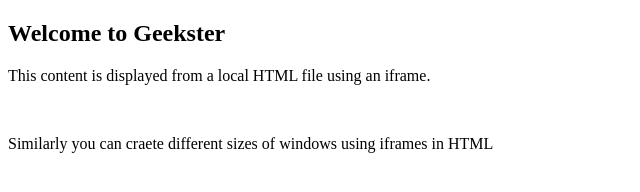
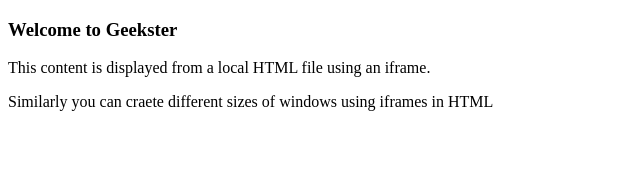
Before and after one commit to gkusumbe7/projectwithiframe.github.io, a plain HTML site: page localProject.html in a window 1280 px wide. Shown: the whole page, without its empty margins (0-640 px from the left). Drawn offline with Linux system fonts and the light colour scheme.

Commit message:
added code

```diff
--- a/localProject.html
+++ b/localProject.html
@@ -6,9 +6,8 @@
     <title>Document</title>
 </head>
 <body>
-    <h2>Welcome to Geekster</h2>
+    <h3>Welcome to Geekster</h3>
     <p>This content is displayed from a local HTML file using an iframe.</p>
-    <br>
     <p>Similarly you can craete different sizes of windows using iframes in HTML</p>
 </body>
 </html>
```
Also changed, not shown: index.html (+2 -0 lines).
